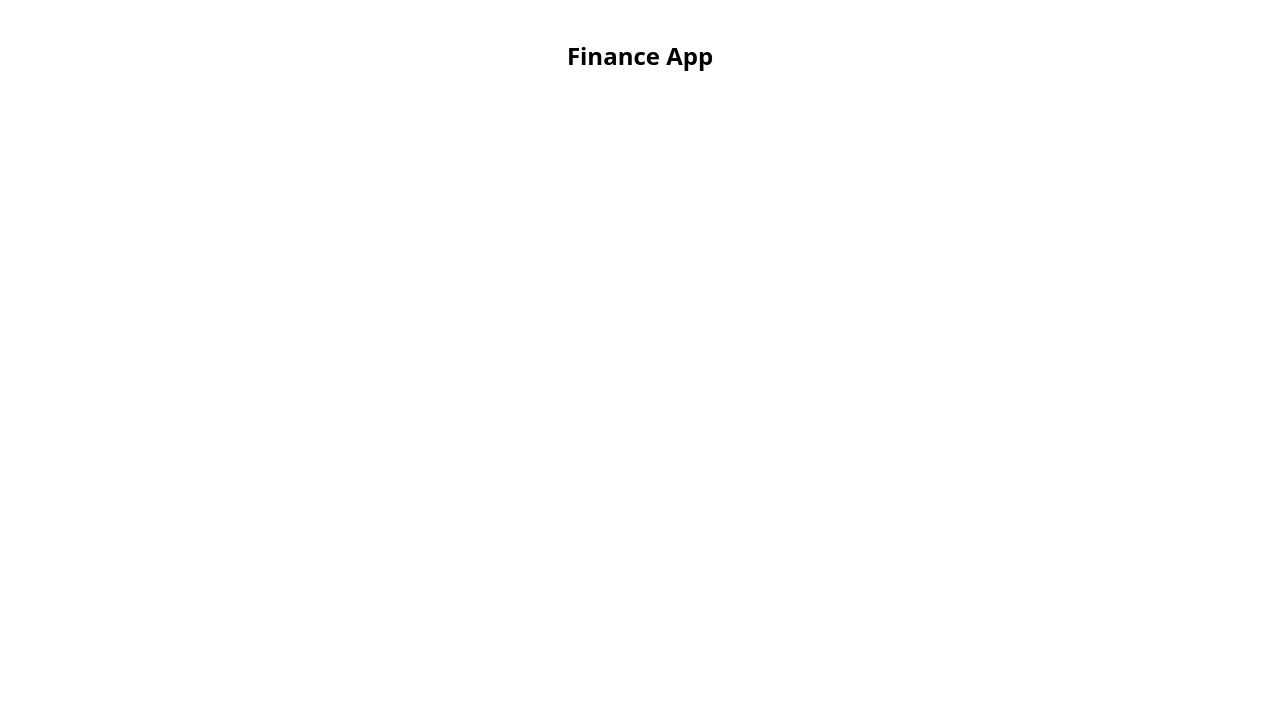
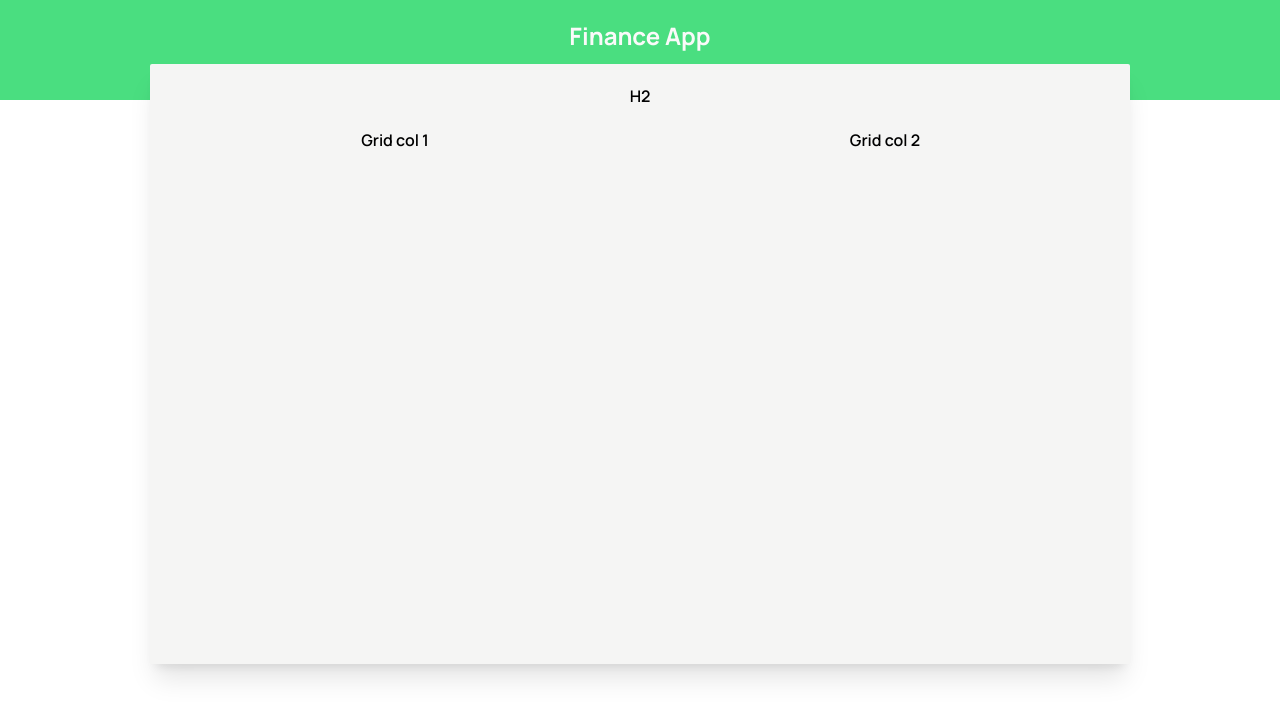
Before and after one commit to edgarrps/finance-app, a React (Vite) app: page / in a window 1280 px wide. Shown: the top 718 px of the page. Built offline with nearby package versions, Linux system fonts and the light colour scheme.

Commit message:
Initial format of project

```diff
--- a/index.html
+++ b/index.html
@@ -6,7 +6,7 @@
     <meta name="viewport" content="width=device-width, initial-scale=1.0" />
     <title>Finance App</title>
   </head>
-  <body>
+  <body class="font-body">
     <div id="root"></div>
     <script type="module" src="/src/App.tsx"></script>
   </body>
--- a/src/App.css
+++ b/src/App.css
@@ -1,3 +1,4 @@
+@import url('https://fonts.googleapis.com/css2?family=Manrope:wght@200;300;400;500;600;700;800&display=swap');
 @tailwind base;
 @tailwind components;
 @tailwind utilities;
--- a/src/pages/Finance.tsx
+++ b/src/pages/Finance.tsx
@@ -1,5 +1,15 @@
-export default function Finance (){
-return(
-    <div className='p-10 font-bold text-2xl text-center'>Finance App</div>
-)
+export default function Finance() {
+    return (
+        <>
+            <h1 className='p-5 pb-12 bg-green-400 text-stone-50 font-bold text-2xl text-center'>Finance App</h1>
+            <div className='m-auto -mt-9 max-w-[980px] min-h-[600px] mb-[40px] rounded-t-sm shadow-xl text-center bg-stone-100'>
+                <p className='pt-5 font-semibold'>H2</p>
+
+                <div className='grid lg:grid-cols-2 md:grid-cols-2 sm:grid-cols-1'>
+                    <p className='pt-5 font-semibold'>Grid col 1</p>
+                    <p className='pt-5 font-semibold'>Grid col 2</p>
+                </div>
+            </div>
+        </>
+    )
 }
--- a/tailwind.config.cjs
+++ b/tailwind.config.cjs
@@ -4,7 +4,11 @@ module.exports = {
     "./index.html",
     "./src/**/*.{js,ts,jsx,tsx}",
   ],  theme: {
-    extend: {},
+    extend: {
+      fontFamily: {
+        body:['Manrope']
+      }
+    },
   },
   plugins: [],
 }
```
